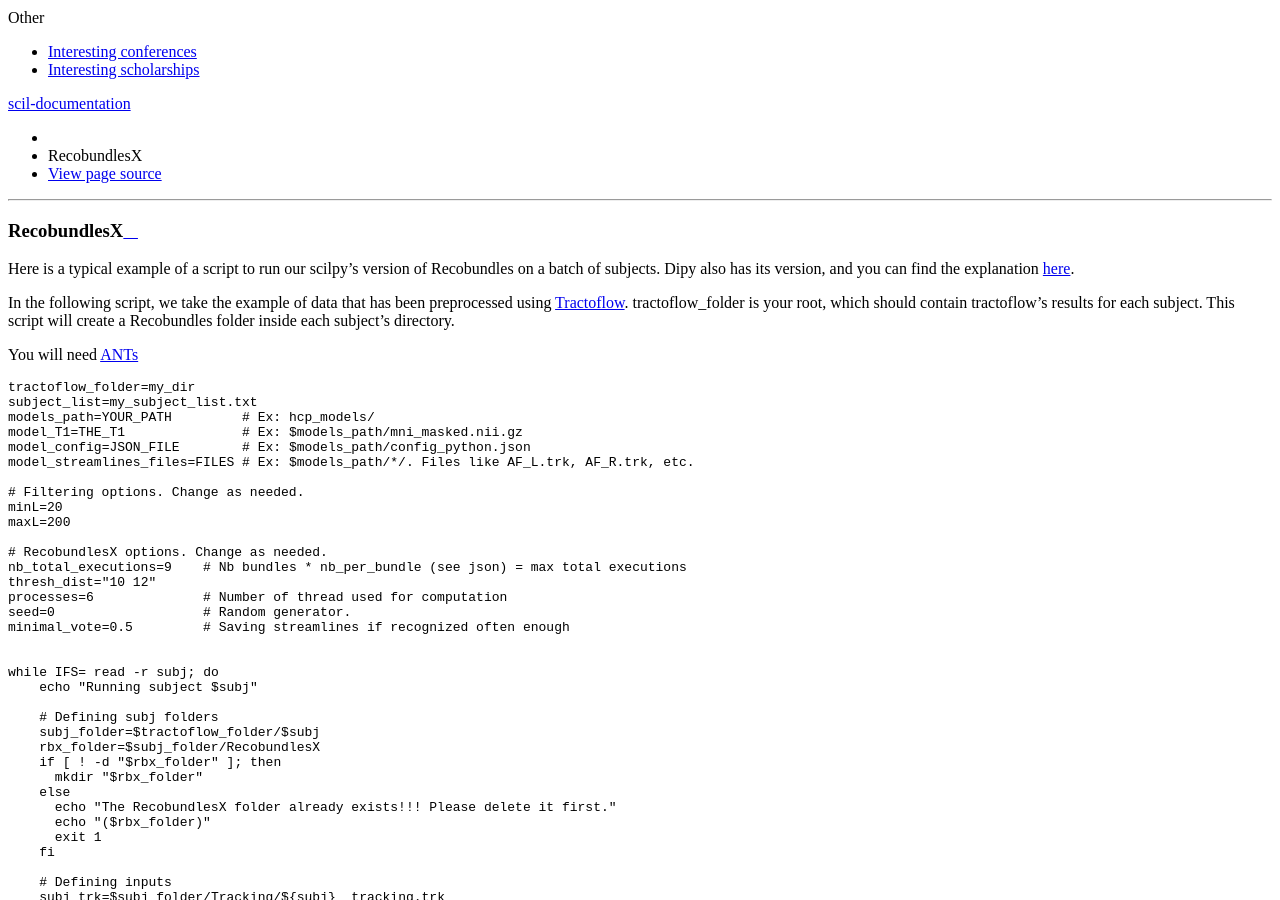
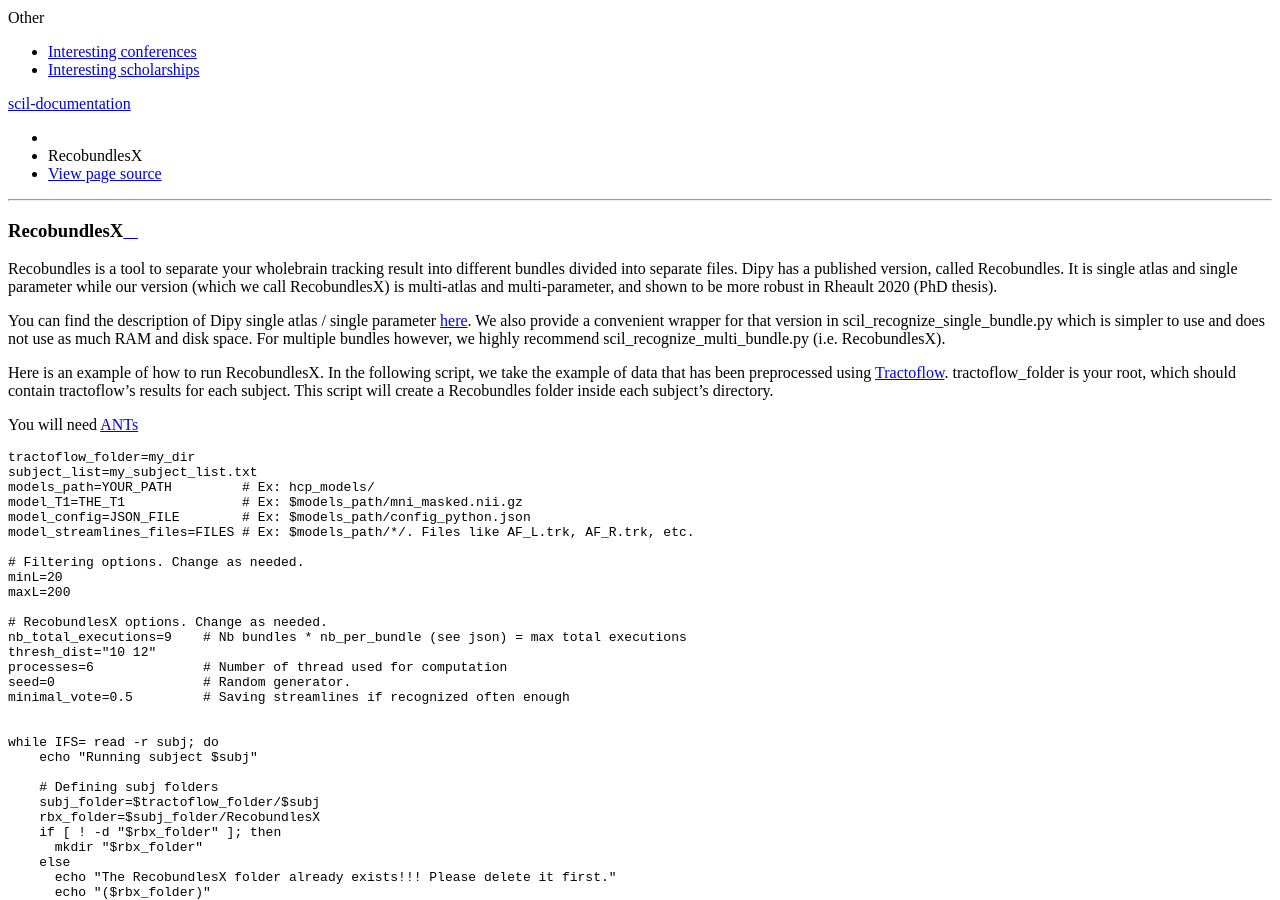
Before and after one commit to scilus/scil-documentation, a Sphinx documentation site: the page built from source/our_tools/recobundles.rst, in a window 1280 px wide and 900 px high, scrolled down 610 px. Built offline with Sphinx 7.4.7 and the Read the Docs theme 2.0.0, drawn with Linux system fonts in a browser that asks for light colours.

Commit message:
New explanation. Thanks Francois

```diff
--- a/source/our_tools/recobundles.rst
+++ b/source/our_tools/recobundles.rst
@@ -1,9 +1,11 @@
 RecobundlesX
 ============
 
-Here is a typical example of a script to run our scilpy's version of Recobundles on a batch of subjects. Dipy also has its version, and you can find the explanation `here <https://dipy.org/documentation/0.16.0./examples_built/bundle_extraction/>`_.
+Recobundles is a tool to separate your wholebrain tracking result into different bundles divided into separate files. Dipy has a published version, called Recobundles. It is single atlas and single parameter while our version (which we call RecobundlesX) is multi-atlas and multi-parameter, and shown to be more robust in Rheault 2020 (PhD thesis).
 
-In the following script, we take the example of data that has been preprocessed using :ref:`ref_tractoflow`. tractoflow_folder is your root, which should contain tractoflow's results for each subject. This script will create a Recobundles folder inside each subject's directory.
+You can find the description of Dipy single atlas / single parameter `here <https://dipy.org/documentation/0.16.0./examples_built/bundle_extraction/>`_.  We also provide a convenient wrapper for that version in scil_recognize_single_bundle.py which is simpler to use and does not use as much RAM and disk space. For multiple bundles however, we highly recommend scil_recognize_multi_bundle.py (i.e. RecobundlesX).
+
+Here is an example of how to run RecobundlesX. In the following script, we take the example of data that has been preprocessed using :ref:`ref_tractoflow`. tractoflow_folder is your root, which should contain tractoflow's results for each subject. This script will create a Recobundles folder inside each subject's directory.
 
 You will need :ref:`ref_ants`
 
```
